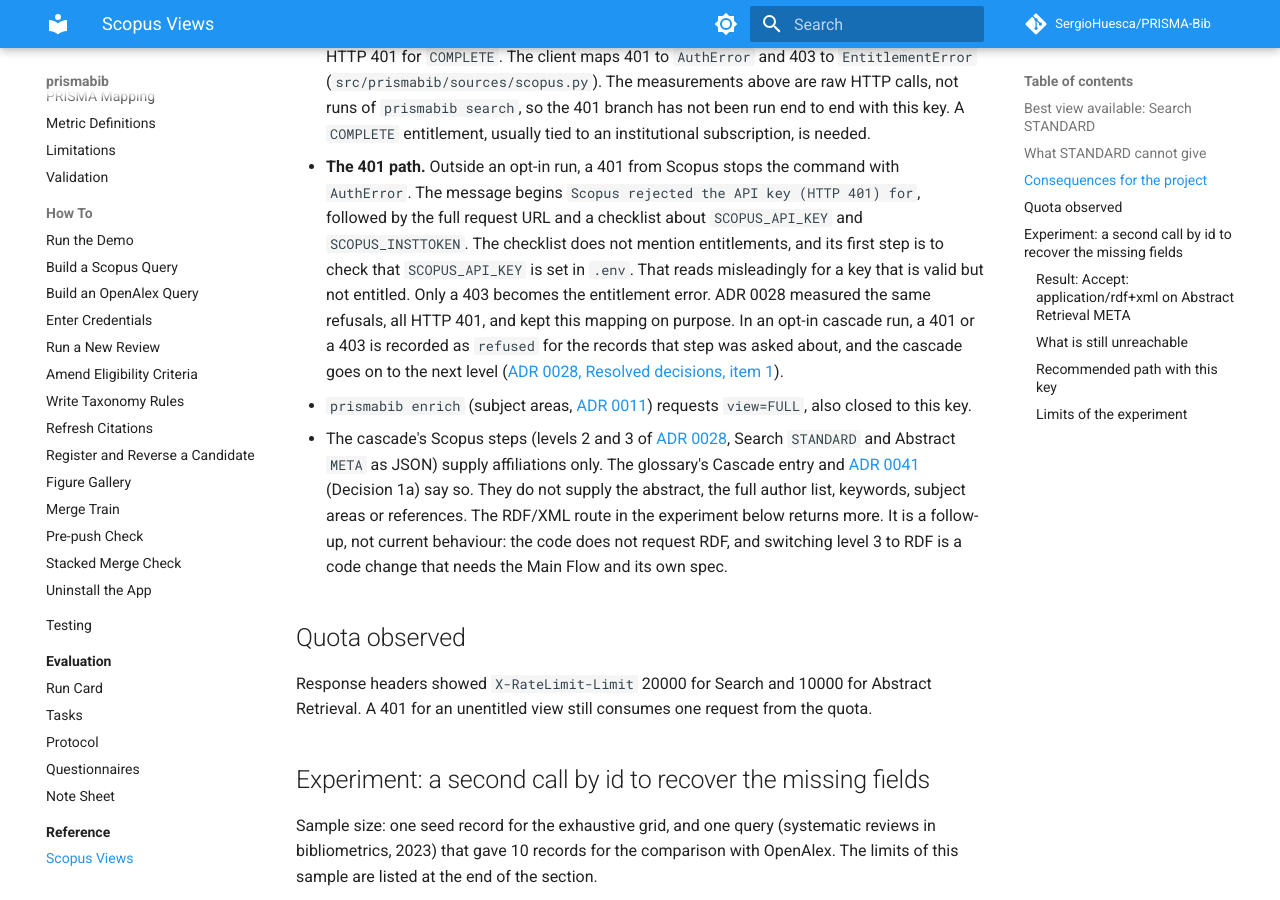
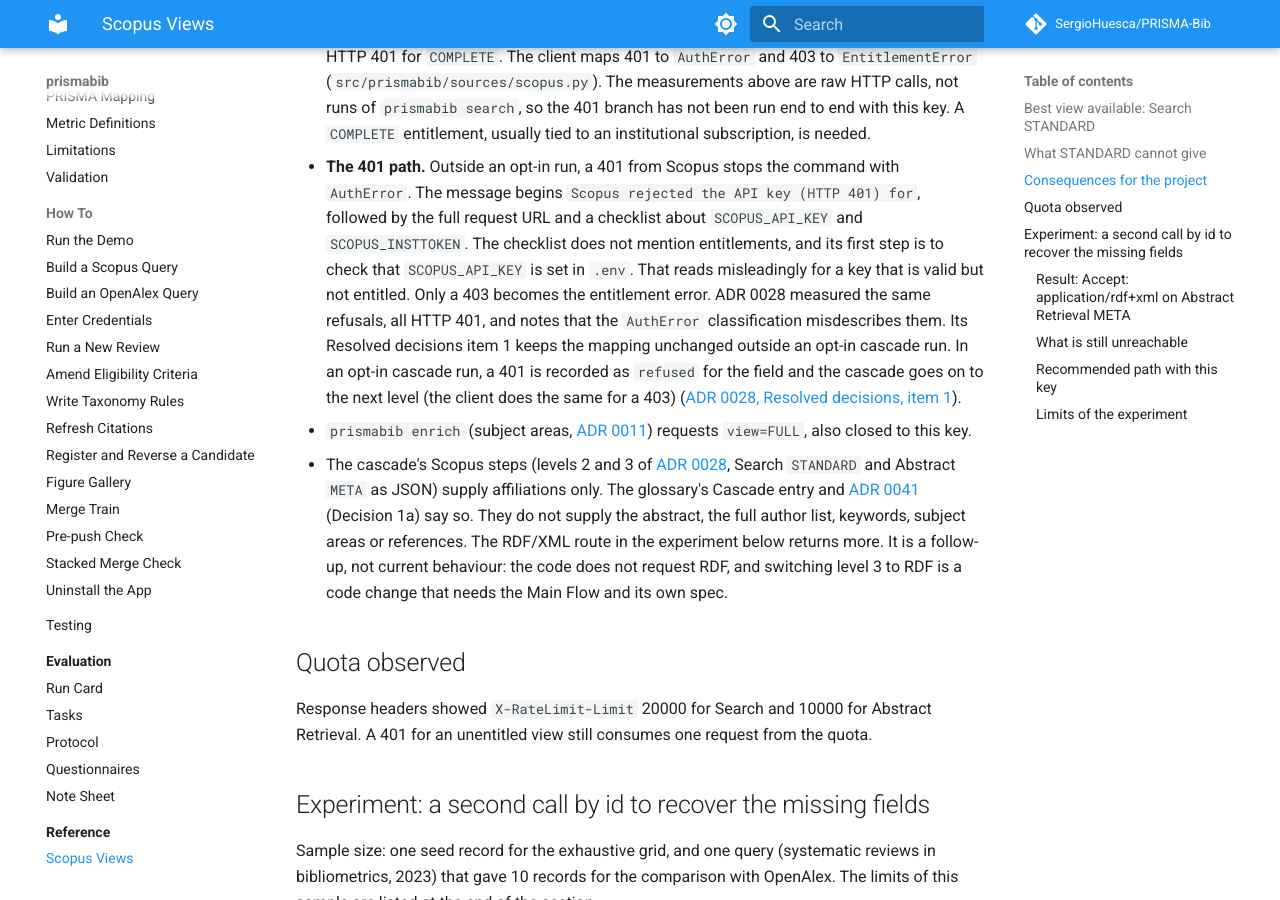
Before and after one commit to SergioHuesca/PRISMA-Bib, an MkDocs documentation site: the page built from docs/reference/scopus-views.md, in a window 1280 px wide and 900 px high, scrolled down 1626 px. Built offline with MkDocs 1.6.1 and Material for MkDocs 9.7.7, drawn with Linux system fonts in a browser that asks for light colours; comment, search, counter and statistics services are not loaded; some of the changed text lies outside the part shown.

Commit message:
docs(reference): state the ADR 0028 mapping as the ADR words it (#447)
ADR 0028 calls the 401 classification a misclassification and keeps
the mapping outside an opt-in run; say that, and name the sides of
the reference-count comparison.

Part of #446.

Co-Authored-By: Claude Sonnet 5.5 <noreply@anthropic.com>
Claude-Session: https://claude.ai/code/session_01QjNadz7h2UAZ2C2xhuaY8z

```diff
--- a/docs/reference/scopus-views.md
+++ b/docs/reference/scopus-views.md
@@ -64,9 +64,11 @@ sample size.
   full request URL and a checklist about `SCOPUS_API_KEY` and `SCOPUS_INSTTOKEN`. The checklist
   does not mention entitlements, and its first step is to check that `SCOPUS_API_KEY` is set in
   `.env`. That reads misleadingly for a key that is valid but not entitled. Only a 403 becomes
-  the entitlement error. ADR 0028 measured the same refusals, all HTTP 401, and kept this mapping
-  on purpose. In an opt-in cascade run, a 401 or a 403 is recorded as
-  `refused` for the records that step was asked about, and the cascade goes on to the next level
+  the entitlement error. ADR 0028 measured the same refusals, all HTTP 401, and notes that
+  the `AuthError` classification misdescribes them. Its Resolved decisions item 1 keeps the mapping
+  unchanged outside an opt-in cascade run. In an opt-in cascade run, a 401 is recorded as
+  `refused` for the field and the cascade goes on to the next level (the client does the same for
+  a 403)
   ([ADR 0028, Resolved decisions, item 1](../architecture/adr/0028-field-level-fallback-cascade.md#resolved-decisions)).
 - `prismabib enrich` (subject areas, [ADR 0011](../architecture/adr/0011-abstract-retrieval-for-subject-areas.md))
   requests `view=FULL`, also closed to this key.
```
Also changed, not shown: other parts of docs/reference/scopus-views.md (+1 -1 lines).
